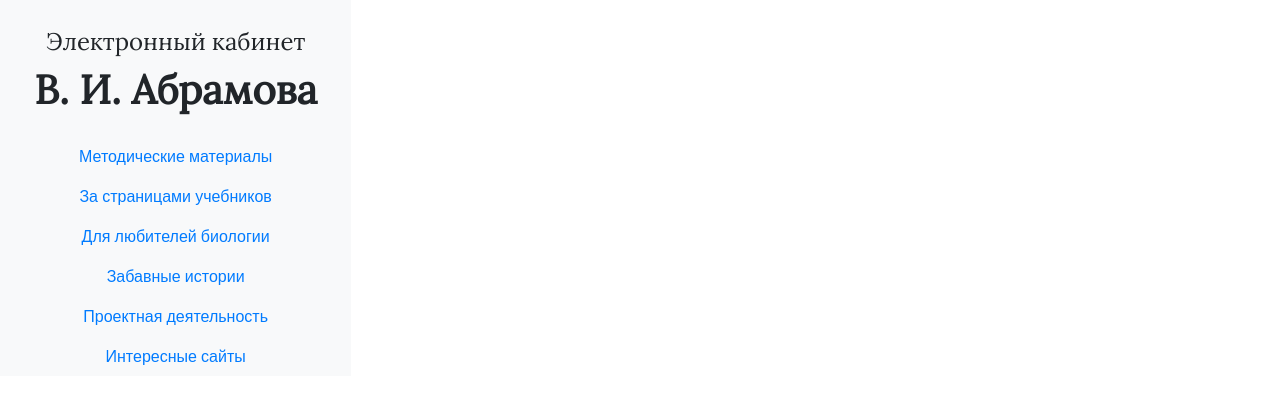
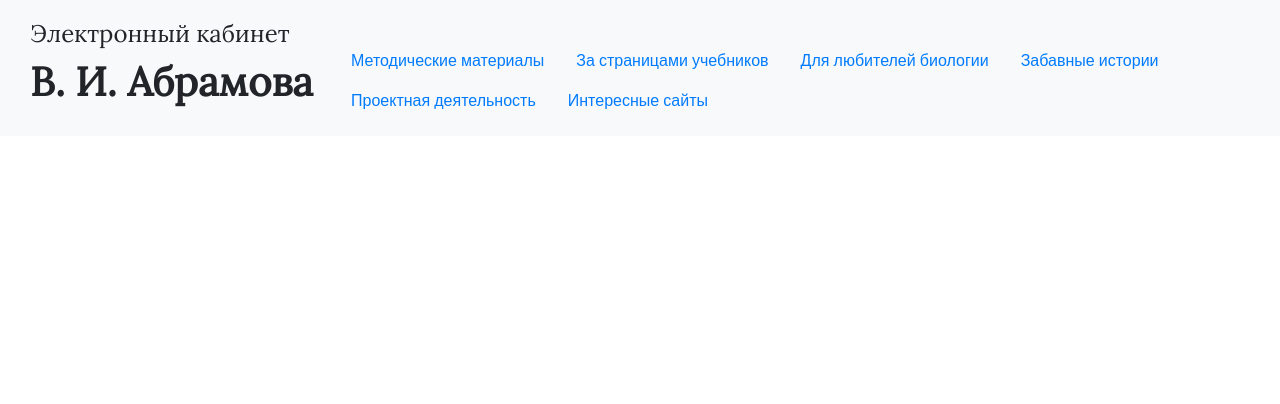
Before and after one commit to sevgym14/abramov, a Jekyll site: the page built from index.md, in a window 1280 px wide. Shown: the top 404 px of the page. Built offline with Jekyll 4.4.1, drawn with Linux system fonts in a browser that asks for light colours.

Commit message:
Work on layout

```diff
--- a/_includes/nav.html
+++ b/_includes/nav.html
@@ -1,5 +1,5 @@
 <nav>
-  <ul class="nav nav-pills flex-column text-center px-5">
+  <ul class="nav nav-pills pt-4">
     {% for item in site.data.menu.main %}
       <li class="nav-item">
         <a href="{{ site.baseurl }}{{ item.url }}" class="nav-link{% if page.url == item.url %} active{% endif %}">{{ item.title }}</a>
--- a/_layouts/default.html
+++ b/_layouts/default.html
@@ -3,12 +3,17 @@
   {% include head.html %}
   <body>
     <div class="container-fluid">
-      <div class="row">
-        <div class="col-auto pt-4 bg-light">
+      <div class="row bg-light py-3">
+        <div class="col-3">
           {% include header.html %}
+        </div>
+        <div class="col">
           {% include nav.html %}
         </div>
-        <div class="col pt-4">
+      </div>
+
+      <div class="row mx-auto">
+        <div class="col">
           <main>
             {{ content }}
           </main>
--- a/_layouts/section.html
+++ b/_layouts/section.html
@@ -9,7 +9,7 @@ layout: default
         <article class="card p-3 mb-2">
           <div class="row">
             {% if item.preview %}
-              <div class="col-3">
+              <div class="col-3 col-xl-2">
                 <img class="img-fluid" src="{{ item.preview }}" alt="{{ item.title }}">
               </div>
             {% endif %}
--- a/style.scss
+++ b/style.scss
@@ -9,6 +9,7 @@ h1, h2, h3, h4, h5, h6 {
 .site-title {
   font-family: $font-family-headers;
   font-size: $font-size-base * 1.5;
+  margin: 0;
 
   .title-name {
     display: block;
@@ -45,3 +46,7 @@ h1, h2, h3, h4, h5, h6 {
 
   }
 }
+
+main {
+  max-width: 1300px;
+}
```
